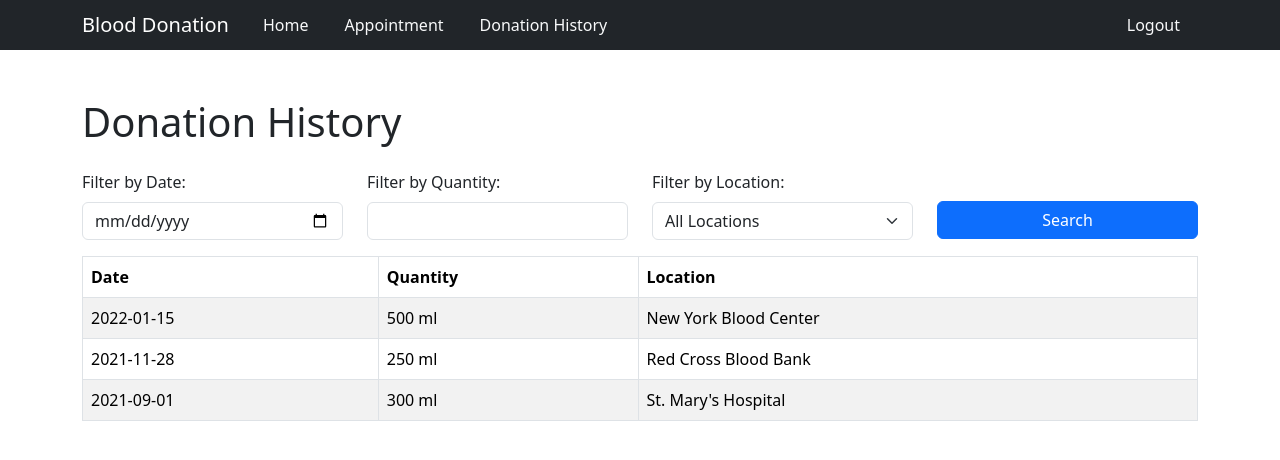
After one commit to ZhengWeiHo/G36_CSC2008Project, a Flask app: page /donationhistory in a window 1280 px wide. The commit adds this page. Shown: the top 460 px of the page. Run offline with Flask 2, Linux system fonts and the light colour scheme.

Commit message:
Front-end

```diff
--- a/website/__init__.py
+++ b/website/__init__.py
@@ -9,7 +9,7 @@ def create_app():
     app = Flask(__name__)
     app.secret_key = "secret_key"
 
-    app.config['SQLALCHEMY_DATABASE_URI'] = 'sqlite:///blood_donation.db'
+    app.config['SQLALCHEMY_DATABASE_URI'] = f"sqlite:///{app.root_path}/blood_donation.db"
     app.config['SQLALCHEMY_TRACK_MODIFICATIONS'] = False
 
     db.init_app(app)
@@ -28,6 +28,6 @@ def create_app():
     return app
 
 def create_database(app):
-    if not path.exists('website/notebooks' + DB_NAME):
+    if not path.exists('website/' + DB_NAME):
         db.create_all(app=app)
         print('Created Database!')
--- a/website/static/styles.css
+++ b/website/static/styles.css
@@ -27,3 +27,8 @@ nav ul li a {
 nav ul li a:hover {
     background-color: #555;
 }
+
+#search-btn {
+    width: 100%;
+    margin-top: 30px;
+}
--- /dev/null
+++ b/website/templates/appointment.html
@@ -0,0 +1,5 @@
+{% extends "base.html" %}
+
+{% block text %}
+
+{%endblock%}
--- a/website/templates/base.html
+++ b/website/templates/base.html
@@ -3,15 +3,36 @@
 <head>
 	<title>Home Page</title>
     <link rel="stylesheet" type="text/css" href="{{ url_for('static', filename='styles.css') }}">
+	<link href="https://cdn.jsdelivr.net/npm/bootstrap@5.3.0-alpha1/dist/css/bootstrap.min.css" rel="stylesheet" integrity="sha384-GLhlTQ8iRABdZLl6O3oVMWSktQOp6b7In1Zl3/Jr59b6EGGoI1aFkw7cmDA6j6gD" crossorigin="anonymous">
 </head>
 <body>
-	<nav>
-		<ul>
-			<li><a href="/">Home</a></li>
-			<li><a href="/register">Register</a></li>
-			<li><a href="/login">Login</a></li>
-		</ul>
-	</nav>
-	<h1>CSC2008_DB_Project</h1>
+	<nav class="navbar navbar-expand-lg navbar-dark bg-dark">
+		<div class="container">
+		  <a class="navbar-brand" href="#">Blood Donation</a>
+		  <button class="navbar-toggler" type="button" data-bs-toggle="collapse" data-bs-target="#navbarNav" aria-controls="navbarNav" aria-expanded="false" aria-label="Toggle navigation">
+			<span class="navbar-toggler-icon"></span>
+		  </button>
+		  <div class="collapse navbar-collapse" id="navbarNav">
+			<ul class="navbar-nav me-auto">
+			  <li class="nav-item">
+				<a class="nav-link text-light" href="/main">Home</a>
+			  </li>
+			  <li class="nav-item">
+				<a class="nav-link text-light" href="/appointment">Appointment</a>
+			  </li>
+			  <li class="nav-item">
+				<a class="nav-link text-light" href="/donationhistory">Donation History</a>
+			  </li>
+			</ul>
+			<ul class="navbar-nav">
+			  <li class="nav-item">
+				<a class="nav-link text-light" href="/logout">Logout</a>
+			  </li>
+			</ul>
+		  </div>
+		</div>
+	  </nav>
+	{% block text %}
+    {% endblock %}
 </body>
 </html>
--- /dev/null
+++ b/website/templates/donationhistory.html
@@ -0,0 +1,56 @@
+{% extends "base.html" %}
+
+{% block text %}
+<div class="container my-5">
+    <h1 class="mb-4">Donation History</h1>
+
+    <div class="row align-items-center mb-3">
+        <div class="col-md-3">
+            <label for="filter-date" class="form-label">Filter by Date:</label>
+            <input type="date" class="form-control" id="filter-date">
+        </div>
+        <div class="col-md-3">
+            <label for="filter-quantity" class="form-label">Filter by Quantity:</label>
+            <input type="number" class="form-control" id="filter-quantity">
+        </div>
+        <div class="col-md-3">
+            <label for="filter-location" class="form-label">Filter by Location:</label>
+            <select class="form-select" id="filter-location">
+                <option value="">All Locations</option>
+                <option value="New York Blood Center">New York Blood Center</option>
+                <option value="Red Cross Blood Bank">Red Cross Blood Bank</option>
+                <option value="St. Mary's Hospital">St. Mary's Hospital</option>
+            </select>
+        </div>
+        <div class="col-md-3">
+            <button class="btn btn-primary" id="search-btn">Search</button>
+        </div>
+    </div>
+    <table class="table table-striped table-bordered">
+    <thead>
+        <tr>
+        <th>Date</th>
+        <th>Quantity</th>
+        <th>Location</th>
+        </tr>
+    </thead>
+    <tbody>
+        <tr>
+        <td>2022-01-15</td>
+        <td>500 ml</td>
+        <td>New York Blood Center</td>
+        </tr>
+        <tr>
+        <td>2021-11-28</td>
+        <td>250 ml</td>
+        <td>Red Cross Blood Bank</td>
+        </tr>
+        <tr>
+        <td>2021-09-01</td>
+        <td>300 ml</td>
+        <td>St. Mary's Hospital</td>
+        </tr>
+    </tbody>
+    </table>
+</div>
+{% endblock %}
--- a/website/views.py
+++ b/website/views.py
@@ -19,51 +19,60 @@ views = Blueprint('views', __name__)
 
 @views.route('/')
 def home():
-    return render_template('base.html')
+    return render_template('index.html')
 
-@views.route('/register', methods=['GET', 'POST'])
-def register():
-    if request.method == 'POST':
-        name = request.form['name']
-        email = request.form['email']
-        phone = request.form['phone']
-        password = bcrypt.hashpw(request.form['password'].encode('utf-8'), bcrypt.gensalt())
-        role = 'user'
-        userid = str(uuid.uuid4())
+# @views.route('/register', methods=['GET', 'POST'])
+# def register():
+#     if request.method == 'POST':
+#         name = request.form['name']
+#         email = request.form['email']
+#         phone = request.form['phone']
+#         password = bcrypt.hashpw(request.form['password'].encode('utf-8'), bcrypt.gensalt())
+#         role = 'user'
+#         userid = str(uuid.uuid4())
 
-        user = Users(UserID=userid,Name=name, Email=email, Phone=phone, Password=password, Role=role)
-        db.session.add(user)
-        db.session.commit()
+#         user = Users(UserID=userid,Name=name, Email=email, Phone=phone, Password=password, Role=role)
+#         db.session.add(user)
+#         db.session.commit()
 
-        session['email'] = email
-        return redirect('/')
-    else:
-        return render_template('register.html')
+#         session['email'] = email
+#         return redirect('/')
+#     else:
+#         return render_template('register.html')
 
-@views.route('/login', methods=['GET', 'POST'])
-def login():
-    if request.method == 'POST':
-        email = request.form['email']
-        password = request.form['password'].encode('utf-8')
+# @views.route('/login', methods=['GET', 'POST'])
+# def login():
+#     if request.method == 'POST':
+#         email = request.form['email']
+#         password = request.form['password'].encode('utf-8')
 
-        user = Users.get_by_email(email)
+#         user = Users.get_by_email(email)
 
 
-        if user and user.check_password(password):
-            session['email'] = email
+#         if user and user.check_password(password):
+#             session['email'] = email
 
-            # Show a notification of successful login
-            flash('Login successful', 'success')
-            return render_template('main.html')
-        else:
-            return render_template('login.html', error='Invalid email or password')
-    else:
-        return render_template('login.html')
+#             # Show a notification of successful login
+#             flash('Login successful', 'success')
+#             return render_template('main.html')
+#         else:
+#             return render_template('login.html', error='Invalid email or password')
+#     else:
+#         return render_template('login.html')
 
-@views.route('/logout')
-def logout():
-    session.pop('email', None)
-    return redirect('/')
+# @views.route('/logout')
+# def logout():
+#     session.pop('email', None)
+#     return redirect('/')
 
-# if __name__ == '__main__':
-#     app.run(debug=True)
+@views.route('/main')
+def mainpage():
+    return render_template('main.html')
+
+@views.route('/appointment')
+def appointment():
+    return render_template('appointment.html')
+
+@views.route('/donationhistory')
+def donationhistory():
+    return render_template('donationhistory.html')
```
Also changed, not shown: website/auth.py (+45 -5 lines), website/templates/index.html (added, +23 -0 lines), website/templates/login.html (+26 -15 lines), website/templates/main.html (+15 -12 lines), website/templates/register.html (+38 -24 lines), instance/blood_donation.db (deleted), website/blood_donation.db.
